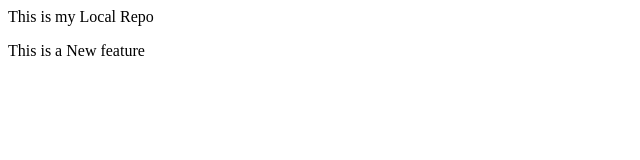
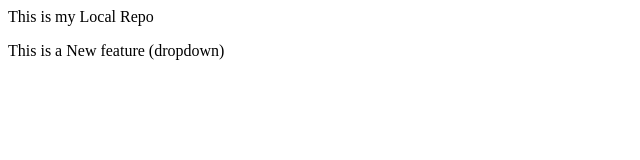
Before and after one commit to harjees95/Local, a plain HTML site: page index.html in a window 1280 px wide. Shown: the full height of the page, 0-640 px from the left. Drawn offline with Linux system fonts and the light colour scheme.

Commit message:
Add dropdown

```diff
--- a/index.html
+++ b/index.html
@@ -1,2 +1,2 @@
 <p>This is my Local Repo</p>
-<p>This is a New feature</p>
+<p>This is a New feature (dropdown)</p>
```
